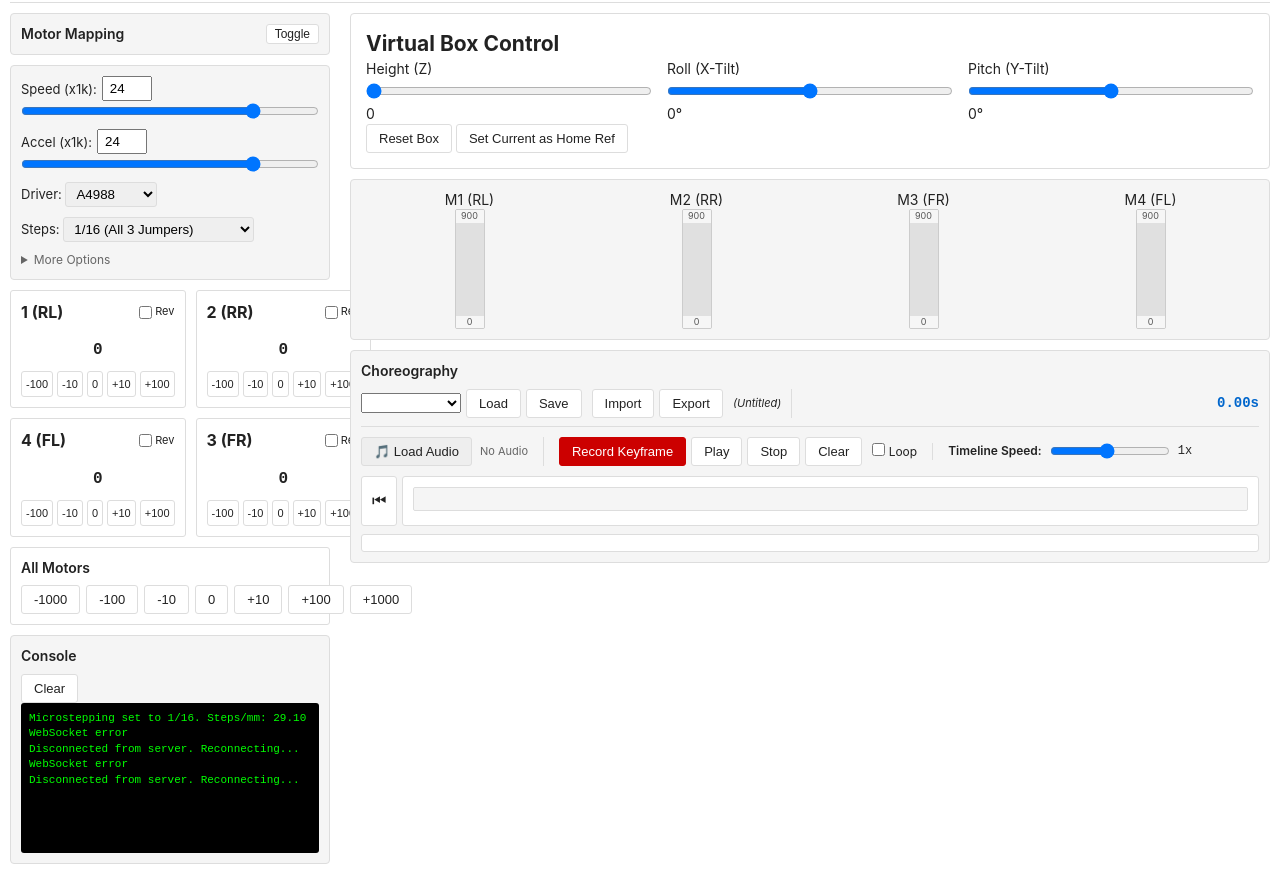
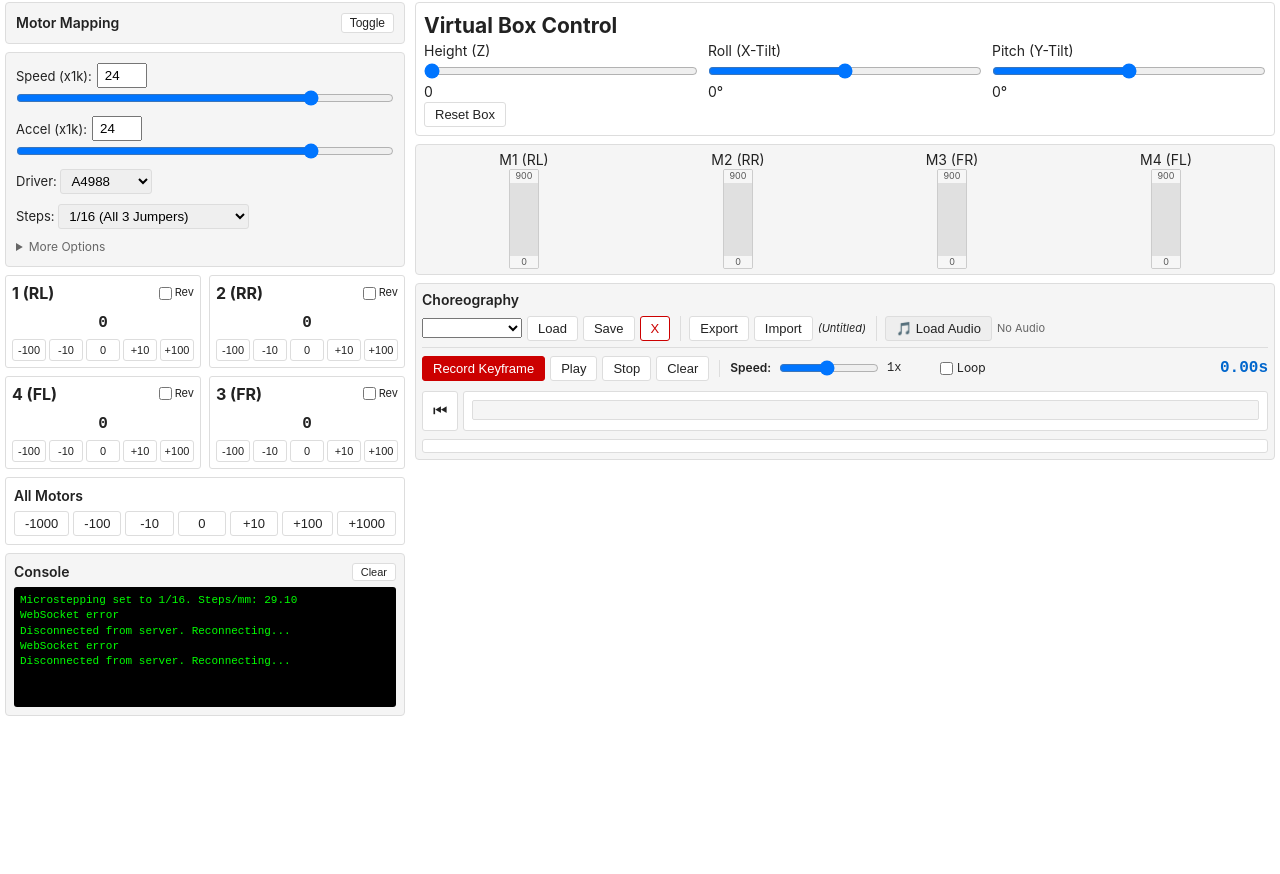
Before and after one commit to prismspecs/return_to_sender-arduino, a website with bundled scripts: page index.html in a window 1280 px wide. Shown: the part 46-920 px from the top of the page. After the commit the page ends 800 px from the top, so only its background shows below. Built offline with nearby package versions, Linux system fonts and the light colour scheme; no server answers.

Commit message:
stable i think

```diff
--- a/app.js
+++ b/app.js
@@ -490,14 +490,14 @@ function homeAll() {
 }
 
 function haltMotors() {
-  // R 0 0 0 0 tells AccelStepper to "move 0 from current", effectively setting target to current position.
-  sendCommand('R 0 0 0 0');
+  // Q command tells AccelStepper to stop() as fast as possible with deceleration.
+  sendCommand('Q');
   logConsole('STOP command sent.');
 
   if (isPlaying) stopChoreography();
 
   // Request update to sync UI with where it actually stopped
-  setTimeout(() => sendCommand('I'), 100);
+  setTimeout(() => sendCommand('I'), 250); // Slight delay for deceleration
 }
 
 function setFloor() {
@@ -505,10 +505,15 @@ function setFloor() {
   currentPositions = [0, 0, 0, 0];
   axisNames.forEach((_, index) => updatePositionDisplay(index));
 
+  // Reset Virtual Box UI and Logic
   document.getElementById('boxZ').value = 0;
-  document.getElementById('valBoxZ').textContent = '0';
-
-  logConsole('Floor set (0).');
+  document.getElementById('boxRoll').value = 0;
+  document.getElementById('boxPitch').value = 0;
+  updateBoxDisplay(); // Update span texts
+
+  initVirtualBox(); // Recalculate baseline
+
+  logConsole('Floor set (0). Virtual Box reset.');
 }
 
 
@@ -908,8 +913,8 @@ function updateKeyframesList() {
     }
 
     item.innerHTML = `
+      <button onclick="deleteKeyframe(${index})" style="margin-right: 10px;">Del</button>
       <span onclick="goToKeyframe(${index})" style="cursor: pointer; flex-grow: 1;">${kf.time.toFixed(2)}s: [${kf.positions.join(', ')}] <small>(S:${spd} A:${acc})</small></span>
-      <button onclick="deleteKeyframe(${index})">Delete</button>
     `;
     list.appendChild(item);
   });
@@ -1513,27 +1518,6 @@ function resetRoll() {
 function resetPitch() {
   document.getElementById('boxPitch').value = 0;
   updateBox();
-}
-
-function setHomeAsReference() {
-  sendCommand('H'); // Tell Arduino this is 0
-  currentPositions = [0, 0, 0, 0];
-  visualPositions = [0, 0, 0, 0]; // Snap visual to 0
-  motorVelocities = [0, 0, 0, 0];
-
-  axisNames.forEach(name => {
-      const slider = document.getElementById(`slider${name}`);
-      if(slider) slider.value = 0;
-      updatePositionDisplay(axisNames.indexOf(name));
-  });
-
-  document.getElementById('boxZ').value = 0;
-  document.getElementById('boxRoll').value = 0;
-  document.getElementById('boxPitch').value = 0;
-
-  initVirtualBox();
-
-  logConsole("Home Reference Set. Box at Z=0 (Phys -900), Level.");
 }
 
 function syncUI() {
@@ -1661,7 +1645,6 @@ window.handleFileLoad = handleFileLoad;
 window.resetBox = resetBox;
 window.resetRoll = resetRoll;
 window.resetPitch = resetPitch;
-window.setHomeAsReference = setHomeAsReference;
 window.updateBoxDisplay = updateBoxDisplay;
 window.updateBox = updateBox;
 window.saveKeyframeChanges = saveKeyframeChanges;
--- a/index.html
+++ b/index.html
@@ -16,7 +16,6 @@
           <span id="statusText">Connecting...</span>
         </div>
         <button onclick="haltMotors()" class="btn-home" style="background-color: #d32f2f; border-color: #d32f2f; font-weight: 800; letter-spacing: 1px;">STOP</button>
-        <button onclick="homeAll()" class="btn-home" style="background-color: #FF9800; border-color: #FF9800;">Home All</button>
         <button onclick="setFloor()" class="btn-home" style="background-color: #4CAF50; border-color: #4CAF50;">Set Floor</button>
         <button onclick="setCeiling()" class="btn-home" style="background-color: #2196F3; border-color: #2196F3;">Set Ceiling</button>
         <div class="toggle-switch-container">
@@ -182,7 +181,10 @@
         </div>
 
         <div class="console-section">
-          <div class="console-header"><h3>Console</h3><button class="btn-clear" onclick="clearConsole()">Clear</button></div>
+          <div class="console-header" style="display: flex; justify-content: space-between; align-items: center; margin-bottom: 5px;">
+            <h3 style="margin: 0;">Console</h3>
+            <button class="btn-clear" onclick="clearConsole()" style="padding: 2px 8px; font-size: 11px;">Clear</button>
+          </div>
           <div class="console" id="console"></div>
         </div>
       </div>
@@ -198,7 +200,6 @@
           </div>
           <div class="box-actions">
               <button onclick="resetBox()">Reset Box</button>
-              <button onclick="setHomeAsReference()">Set Current as Home Ref</button>
           </div>
         </div>
 
@@ -211,45 +212,50 @@
 
         <div class="choreography-section">
           <h3>Choreography</h3>
-          <div class="choreo-controls-wrapper" style="display: flex; flex-direction: column; gap: 10px; margin-bottom: 10px;">
-            <!-- Top Row: Project & File Operations -->
-            <div class="choreo-row" style="display: flex; gap: 8px; flex-wrap: wrap; align-items: center; border-bottom: 1px solid var(--border); padding-bottom: 8px;">
+          <div class="choreo-controls-wrapper" style="display: flex; flex-direction: column; gap: 8px; margin-bottom: 10px;">
+            <!-- Top Row: Project, File, Audio -->
+            <div class="choreo-row" style="display: flex; gap: 8px; flex-wrap: wrap; align-items: center; border-bottom: 1px solid var(--border); padding-bottom: 6px;">
               <div style="display: inline-flex; gap: 5px; align-items: center; border-right: 1px solid var(--border); padding-right: 10px;">
                 <select id="quickSaveSelect" style="width: 100px; padding: 2px; font-size: 11px;"></select>
                 <button onclick="quickLoad()">Load</button>
                 <button onclick="quickSave()">Save</button>
-                <button onclick="loadChoreography()" style="margin-left: 5px;">Import</button>
-                <button onclick="openSaveDialog()">Export</button>
-                <span id="fileNameDisplay" style="font-size: 11px; font-style: italic; margin-left: 5px;">(Untitled)</span>
+                <button onclick="quickDelete()" style="color: var(--danger); border-color: var(--danger);" title="Delete">X</button>
               </div>
 
-              <div style="margin-left: auto; display: flex; align-items: center;">
-                <span id="timeDisplay" class="time-display" style="font-size: 14px; color: var(--accent);">0.00s</span>
+              <div style="display: inline-flex; gap: 5px; align-items: center; border-right: 1px solid var(--border); padding-right: 10px;">
+                <button onclick="openSaveDialog()">Export</button>
+                <button onclick="loadChoreography()">Import</button>
+                <span id="fileNameDisplay" style="font-size: 11px; font-style: italic;">(Untitled)</span>
+              </div>
+
+              <div style="display: flex; align-items: center; gap: 5px;">
+                <button onclick="document.getElementById('audioInput').click()" title="Load Music" style="background: #eee;">🎵 Load Audio</button>
+                <span id="audioStatus" style="font-size: 11px; color: var(--text-light); max-width: 100px; overflow: hidden; text-overflow: ellipsis;">No Audio</span>
+                <input type="file" id="audioInput" accept="audio/*" style="display: none;" onchange="handleAudioLoad(event)">
+                <audio id="choreoAudio" style="display: none;"></audio>
               </div>
             </div>
 
-            <!-- Bottom Row: Audio, Playback, Speed -->
-            <div class="choreo-row" style="display: flex; gap: 15px; flex-wrap: wrap; align-items: center;">
-              <div style="display: flex; align-items: center; gap: 8px;">
-                <button onclick="document.getElementById('audioInput').click()" title="Load Music" style="background: #eee;">🎵 Load Audio</button>
-                <span id="audioStatus" style="font-size: 11px; color: var(--text-light); max-width: 150px; overflow: hidden; text-overflow: ellipsis;">No Audio</span>
-                <input type="file" id="audioInput" accept="audio/*" style="display: none;" onchange="handleAudioLoad(event)">
-                <audio id="choreoAudio" style="display: none;"></audio>
-              </div>
-
-              <!-- Playback Controls -->
-              <div style="display: inline-flex; gap: 5px; align-items: center; border-left: 1px solid var(--border); padding-left: 15px;">
+            <!-- Bottom Row: Playback & Speed & Time -->
+            <div class="choreo-row" style="display: flex; gap: 10px; flex-wrap: wrap; align-items: center;">
+              <div style="display: inline-flex; gap: 5px; align-items: center;">
                 <button onclick="recordKeyframe()" class="btn-record">Record Keyframe</button>
                 <button onclick="playChoreography()" id="btnPlay">Play</button>
                 <button onclick="stopChoreography()" id="btnStop">Stop</button>
                 <button onclick="clearChoreography()">Clear</button>
-                <label style="font-size: 12px; margin-left: 5px;"><input type="checkbox" id="loopChoreography"> Loop</label>
               </div>
 
-              <div style="display: flex; align-items: center; gap: 8px; border-left: 1px solid var(--border); padding-left: 15px;">
-                <label style="font-size: 12px; font-weight: 600;">Timeline Speed:</label>
-                <input type="range" id="choreoSpeed" min="0.1" max="2" step="0.1" value="1" oninput="updatePlaybackSpeed(this.value)" style="width: 120px;">
+              <div style="display: flex; align-items: center; gap: 8px; border-left: 1px solid var(--border); padding-left: 10px;">
+                <label style="font-size: 12px; font-weight: 600;">Speed:</label>
+                <input type="range" id="choreoSpeed" min="0.1" max="2" step="0.1" value="1" oninput="updatePlaybackSpeed(this.value)" style="width: 100px;">
                 <span id="speedDisplay" style="font-family: monospace; font-size: 12px; width: 35px;">1.0x</span>
+                <label style="font-size: 12px; margin-left: 10px; display: flex; align-items: center; gap: 4px;">
+                  <input type="checkbox" id="loopChoreography"> Loop
+                </label>
+              </div>
+
+              <div style="margin-left: auto;">
+                <span id="timeDisplay" class="time-display" style="font-size: 16px; color: var(--accent); font-weight: 700;">0.00s</span>
               </div>
             </div>
           </div>
--- a/style.css
+++ b/style.css
@@ -20,7 +20,7 @@ body {
   background: var(--bg);
   color: var(--text);
   line-height: 1.4;
-  padding: 10px;
+  padding: 5px; /* Reduced from 10px */
   font-size: 14px;
 }
 
@@ -33,8 +33,8 @@ header {
   display: flex;
   justify-content: space-between;
   align-items: center;
-  margin-bottom: 10px;
-  padding-bottom: 10px;
+  margin-bottom: 8px;
+  padding-bottom: 8px;
   border-bottom: 1px solid var(--border);
 }
 
@@ -45,7 +45,7 @@ h1 {
 
 h3 {
   font-size: 14px;
-  margin-bottom: 8px;
+  margin-bottom: 6px;
   font-weight: 600;
 }
 
@@ -58,8 +58,8 @@ h3 {
 /* Layout Classes */
 .main-layout {
   display: grid;
-  grid-template-columns: 320px 1fr;
-  gap: 20px;
+  grid-template-columns: 400px 1fr;
+  gap: 10px; /* Reduced gap from 20px */
   align-items: start;
   width: 100%;
 }
@@ -67,14 +67,14 @@ h3 {
 .left-column {
   display: flex;
   flex-direction: column;
-  gap: 10px;
+  gap: 8px; /* Reduced gap from 10px */
   min-width: 0;
 }
 
 .right-column {
   display: flex;
   flex-direction: column;
-  gap: 10px;
+  gap: 8px; /* Reduced gap from 10px */
   min-width: 0;
 }
 
@@ -89,7 +89,7 @@ h3 {
   display: flex;
   align-items: center;
   gap: 6px;
-  padding: 4px 10px;
+  padding: 3px 8px;
   background: var(--bg-alt);
   border-radius: 3px;
   font-size: 13px;
@@ -112,7 +112,7 @@ h3 {
 }
 
 .btn-home {
-  padding: 4px 12px;
+  padding: 3px 10px;
   border-radius: 3px;
   color: white;
   font-size: 13px;
@@ -124,12 +124,12 @@ h3 {
 .motor-controls {
   display: grid;
   grid-template-columns: repeat(2, 1fr);
-  gap: 10px;
+  gap: 8px;
 }
 
 .motor-strip {
   background: white;
-  padding: 10px;
+  padding: 6px; /* Reduced from 10px */
   border-radius: 3px;
   border: 1px solid var(--border);
   display: flex;
@@ -142,7 +142,7 @@ h3 {
   justify-content: space-between;
   align-items: center;
   width: 100%;
-  margin-bottom: 8px;
+  margin-bottom: 4px;
 }
 
 .axis-label {
@@ -162,25 +162,25 @@ h3 {
   font-family: monospace;
   font-size: 16px;
   font-weight: 700;
-  margin: 8px 0;
-  min-height: 24px;
+  margin: 4px 0;
+  min-height: 20px;
 }
 
 .motor-buttons {
   display: grid;
   grid-template-columns: repeat(5, 1fr);
-  gap: 4px;
+  gap: 3px;
   width: 100%;
 }
 
 .motor-buttons button {
-  padding: 6px 4px;
+  padding: 4px 2px; /* Reduced padding */
   font-size: 11px;
 }
 
 .global-controls {
   background: white;
-  padding: 10px;
+  padding: 8px; /* Reduced from 10px */
   border-radius: 3px;
   border: 1px solid var(--border);
 }
@@ -188,11 +188,11 @@ h3 {
 .global-buttons {
   display: grid;
   grid-template-columns: repeat(7, 1fr);
-  gap: 6px;
+  gap: 4px;
 }
 
 button {
-  padding: 6px 12px;
+  padding: 4px 10px; /* Reduced from 6px 12px */
   background: white;
   border: 1px solid var(--border);
   border-radius: 3px;
@@ -212,7 +212,7 @@ button:active {
 
 .choreography-section {
   background: var(--bg-alt);
-  padding: 10px;
+  padding: 6px; /* Reduced from 10px */
   border-radius: 4px;
   border: 1px solid var(--border);
   min-width: 0;
@@ -221,7 +221,7 @@ button:active {
 .choreo-controls {
   display: flex;
   gap: 6px;
-  margin-bottom: 10px;
+  margin-bottom: 8px;
   flex-wrap: wrap;
   align-items: center;
 }
@@ -247,9 +247,9 @@ button:active {
 
 .timeline {
   background: white;
-  padding: 10px;
+  padding: 8px; /* Reduced from 10px */
   border-radius: 3px;
-  min-height: 50px;
+  min-height: 40px; /* Reduced from 50px */
   position: relative;
   border: 1px solid var(--border);
   overflow-x: auto;
@@ -259,7 +259,7 @@ button:active {
 
 .timeline-track {
   position: relative;
-  height: 24px;
+  height: 20px; /* Reduced from 24px */
   background: var(--bg-alt);
   border-radius: 2px;
   border: 1px solid var(--border);
@@ -316,7 +316,7 @@ button:active {
 
 .keyframes-list {
   background: white;
-  padding: 8px;
+  padding: 6px; /* Reduced from 8px */
   border-radius: 3px;
   max-height: 120px;
   overflow-y: auto;
@@ -327,8 +327,8 @@ button:active {
   display: flex;
   justify-content: space-between;
   align-items: center;
-  padding: 4px 8px;
-  margin-bottom: 3px;
+  padding: 3px 6px; /* Reduced from 4px 8px */
+  margin-bottom: 2px;
   background: var(--bg-alt);
   border-radius: 2px;
   font-size: 12px;
@@ -336,7 +336,7 @@ button:active {
 }
 
 .keyframe-item button {
-  padding: 2px 6px;
+  padding: 1px 5px; /* Reduced padding */
   font-size: 11px;
   background: var(--danger);
   color: white;
@@ -345,7 +345,7 @@ button:active {
 
 .console-section {
   background: var(--bg-alt);
-  padding: 10px;
+  padding: 8px; /* Reduced from 10px */
   border-radius: 4px;
   border: 1px solid var(--border);
 }
@@ -355,9 +355,9 @@ button:active {
   color: #0f0;
   font-family: monospace;
   font-size: 11px;
-  padding: 8px;
+  padding: 6px; /* Reduced from 8px */
   border-radius: 3px;
-  height: 150px;
+  height: 120px; /* Reduced from 150px */
   overflow-y: auto;
 }
 
@@ -411,7 +411,7 @@ input:checked + .toggle-slider:before {
 /* Virtual Box */
 .virtual-box-controls {
   background: #fff;
-  padding: 15px;
+  padding: 8px; /* Reduced from 15px */
   border-radius: 4px;
   border: 1px solid var(--border);
 }
@@ -419,20 +419,20 @@ input:checked + .toggle-slider:before {
 .box-sliders {
   display: grid;
   grid-template-columns: repeat(auto-fit, minmax(180px, 1fr));
-  gap: 15px;
+  gap: 10px; /* Reduced gap from 15px */
 }
 
 .control-group {
   display: flex;
   flex-direction: column;
-  gap: 5px;
+  gap: 3px; /* Reduced from 5px */
 }
 
 .altitude-display {
   display: grid;
   grid-template-columns: repeat(4, 1fr);
-  gap: 10px;
-  padding: 10px;
+  gap: 8px; /* Reduced gap from 10px */
+  padding: 5px; /* Reduced from 10px */
   background: var(--bg-alt);
   border: 1px solid var(--border);
   border-radius: 4px;
@@ -446,7 +446,7 @@ input:checked + .toggle-slider:before {
 
 .altitude-meter-container {
   width: 30px;
-  height: 120px;
+  height: 100px; /* Slightly shorter from 120px */
   background: #e0e0e0;
   border: 1px solid #ccc;
   border-radius: 2px;
```
Also changed, not shown: 1 other file.
